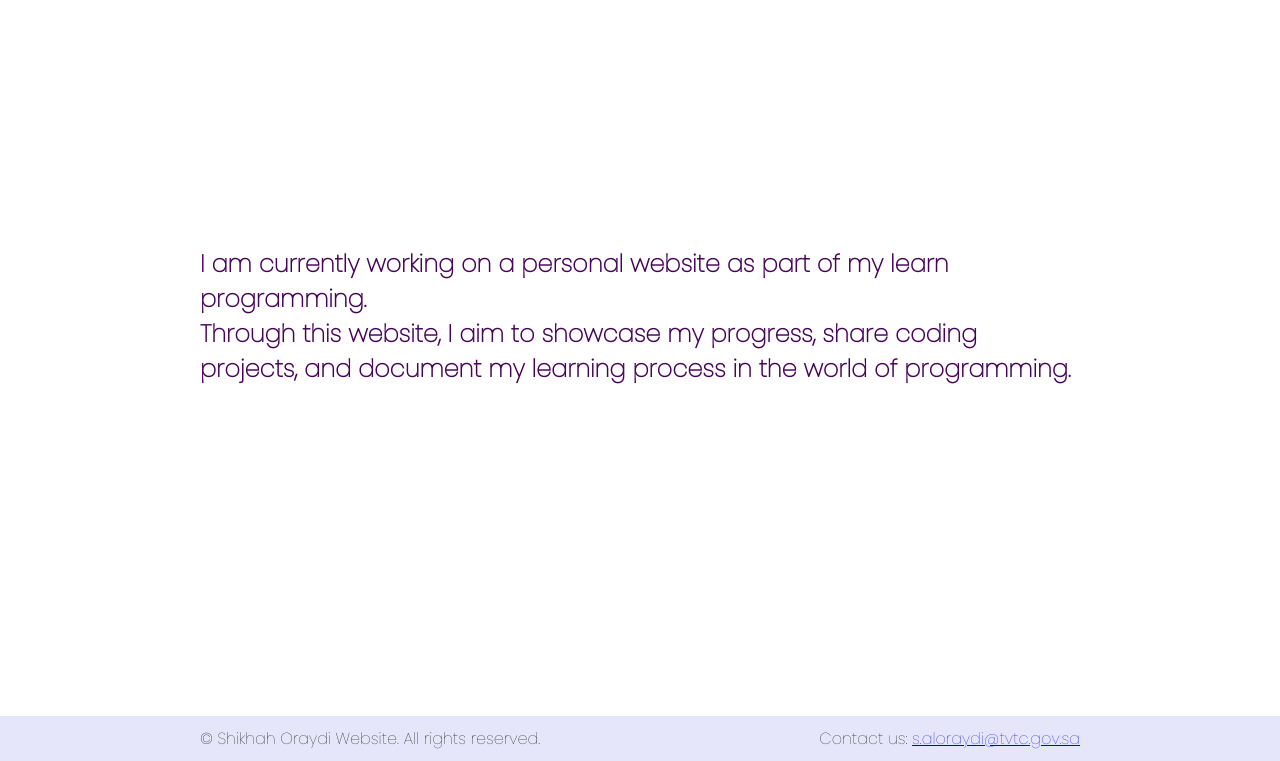
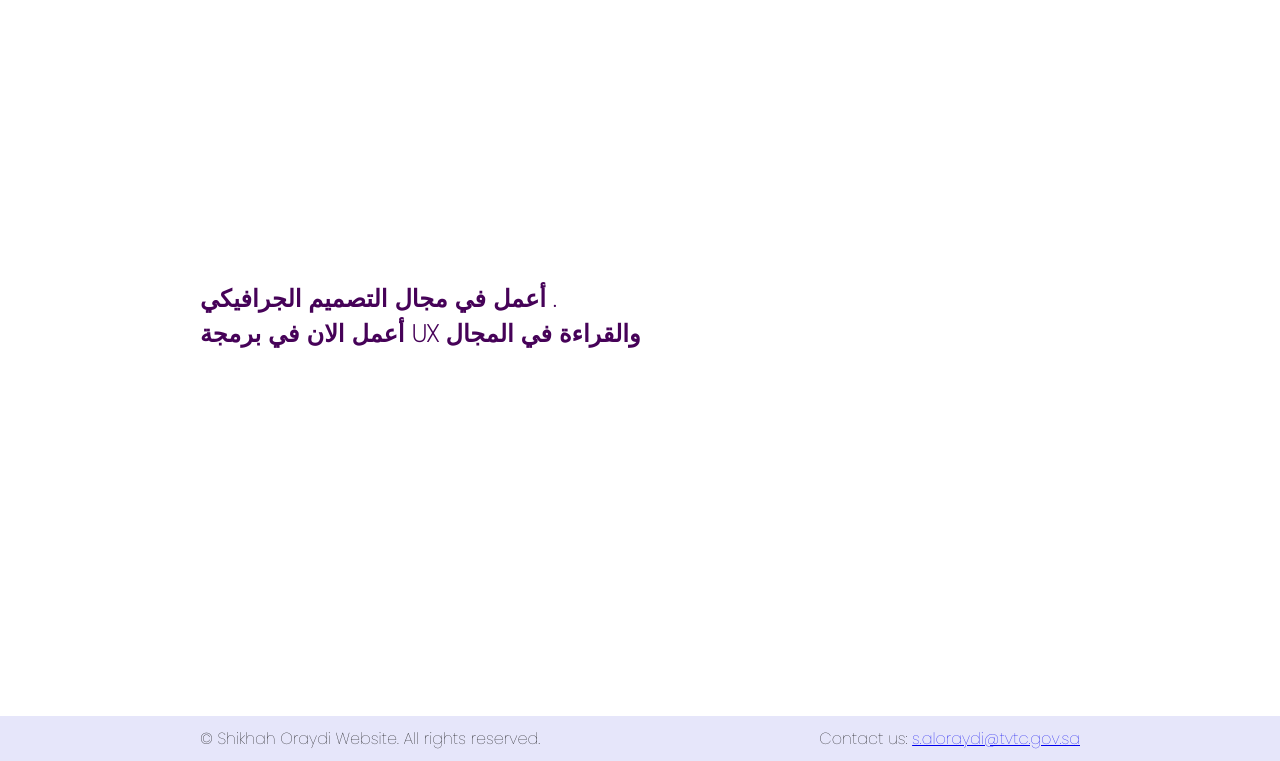
Before and after one commit to shaya-apps/courseProject, a plain HTML site: page Projects.html in a window 1280 px wide. Shown: the part 84-845 px from the top of the page. Drawn offline with Linux system fonts and the light colour scheme.

Commit message:
Update Projects.html

```diff
--- a/Projects.html
+++ b/Projects.html
@@ -21,8 +21,8 @@
     <section class="main">
         <div>
 
-            <h2 style="color:rgba(69, 1, 87, 0.995)"> I am currently working on a personal website as part of my learn programming.</h2>
-            <h2 style="color:rgba(69, 1, 87, 0.995)">Through this website, I aim to showcase my progress, share coding projects, and document my learning process in the world of programming.</h2>
+            <h2 style="color:rgba(69, 1, 87, 0.995)"> أعمل في مجال التصميم الجرافيكي .</h2>
+            <h2 style="color:rgba(69, 1, 87, 0.995)">أعمل الان في برمجة UX والقراءة في المجال</h2>
         </div>
         </section>
         <footer>
```
